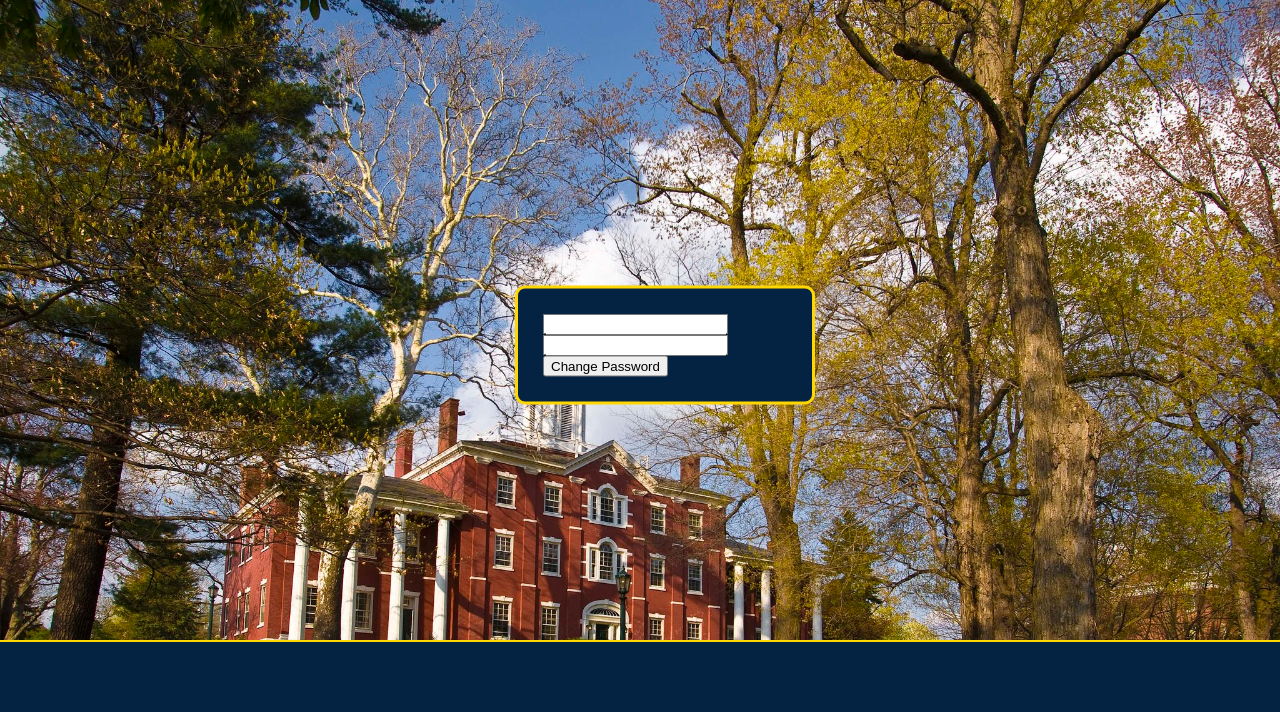
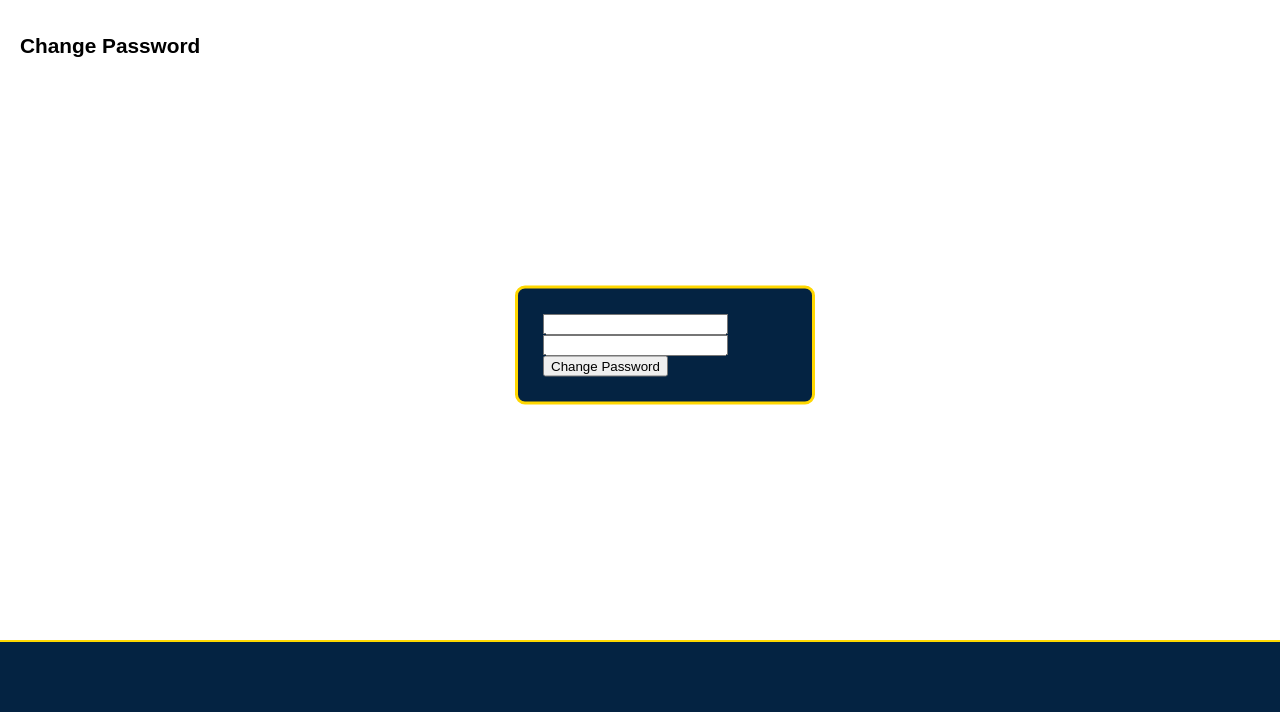
Before and after one commit to GatorEducator/advisagator, a Flask app: page /change_password in a window 1280 px wide. Shown: the part 88-800 px from the top of the page. Run offline with Flask 2, Linux system fonts and the light colour scheme; a user stored in the database is signed in.

Commit message:
Removed image from background and added a header.

```diff
--- a/src/templates/change_password.html
+++ b/src/templates/change_password.html
@@ -9,7 +9,8 @@
     <body>
       <body class="container">
         <header>Advisagator</header>
-        <main class="mainLogin">
+        <main class="mainMenu">
+        <h1>Change Password</h1>
         <div id="loginBox">
         <form action="/change_password" method="POST" onsubmit="return validate_password()">
             <input type="password" name="password">
```
